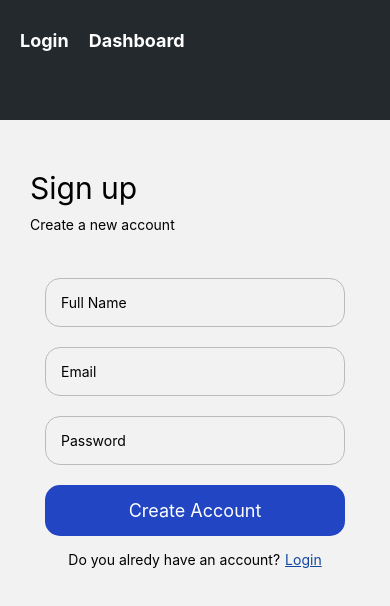
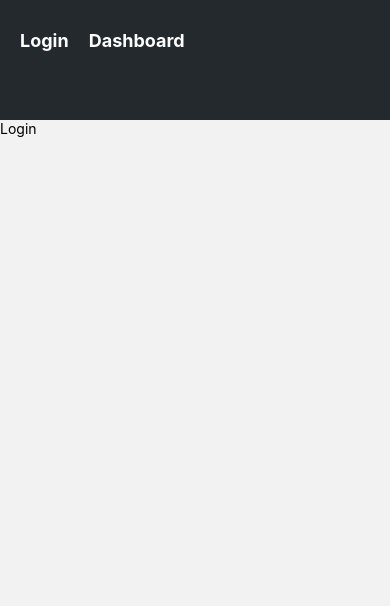
Before and after one commit to asolharo/piggyBank, a React Native app in the folder frontend-piggyBank/: screen / in a window 390 px wide. Shown: the top 606 px of the page. Built offline with nearby package versions, Linux system fonts and the light colour scheme.

Commit message:
Changed initialroute name

```diff
--- a/frontend-piggyBank/App.js
+++ b/frontend-piggyBank/App.js
@@ -14,7 +14,7 @@ const App = () => {
   return (
     <NavigationContainer>
       <Stack.Navigator
-        initialRouteName="Registration">
+        initialRouteName="Login">
         <Stack.Screen
           name='Login'
           component={Login}
```
